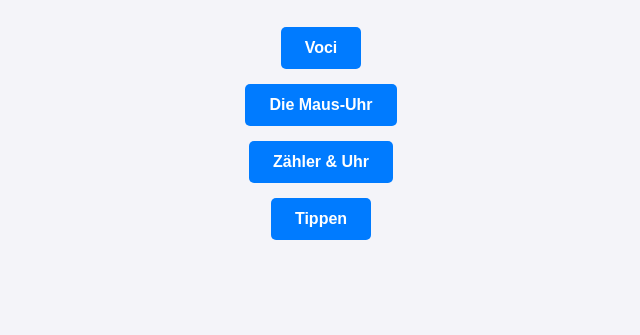
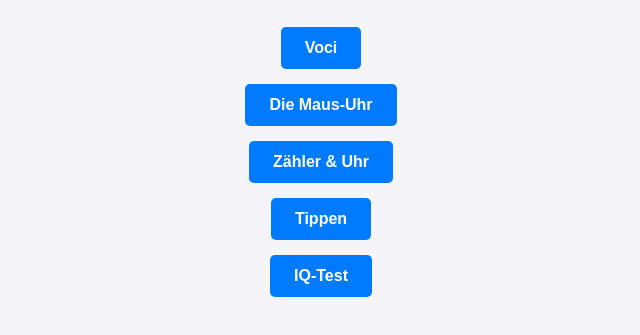
Before and after one commit to giovannimauro-beep/Voci, a plain HTML site: page index.html in a window 1280 px wide. Shown: the part 171-506 px from the top of the page, without its empty margins (319-959 px from the left). Drawn offline with Linux system fonts and the light colour scheme.

Commit message:
Update index.html

```diff
--- a/index.html
+++ b/index.html
@@ -58,6 +58,9 @@ background-color: #0056b3;
   <li>
 <a href="Tippen.html">Tippen</a>
 </li>
+ <li>
+<a href="IQ-Test.html">IQ-Test</a>
+</li>
 </ul>
 
 </body>
```
